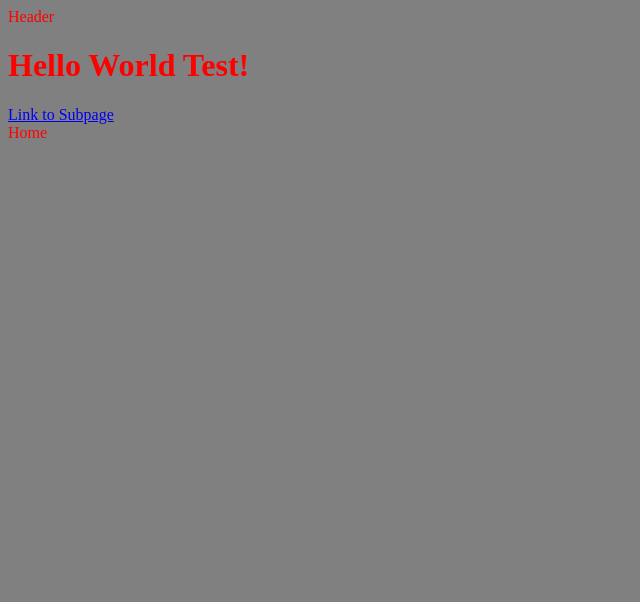
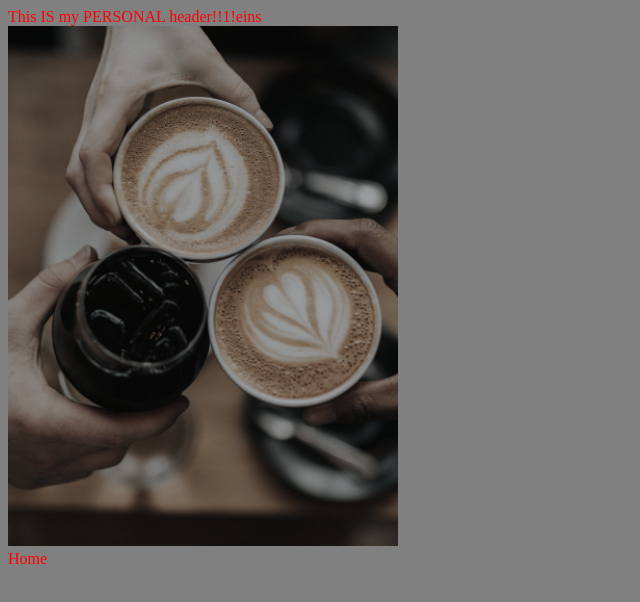
Before and after one commit to jonaphil/FEND_Coffeeroaster, a website built with Vite: page src/index.html in a window 1280 px wide. Shown: the whole page, without its empty margins (0-640 px from the left). Built offline with nearby package versions, Linux system fonts and the light colour scheme; files whose address does not match are found by name; a web font is replaced by a local one.

Commit message:
pictures added

```diff
--- a/src/components/header.hbs
+++ b/src/components/header.hbs
@@ -1 +1 @@
-<header>Header</header>
+<header>This IS my PERSONAL header!!1!eins</header>
--- a/src/css/components/hero.css
+++ b/src/css/components/hero.css
@@ -7,11 +7,24 @@
   position: absolute;
   top: 50%;
   right: 50%;
-  transform: translate(50%,-50%);
+  transform: translate(50%, -50%);
   z-index: 10;
 }
 
 .hero-img {
   filter: grayscale(50%);
   z-index: 5;
+
+  /*Smartphone*/
+  @media (min-width: 576px) {
+    background-image: url("/.img/FEND-Coffee-latte-art-3-376px.png");
+    height: 75vh;
+  }
+
+  /*Desktop*/
+  @media (min-width: 992px) {
+    background-image: url("/.img/FEND-Coffee-latte-art-3-1400px.png");
+
+    height: 65vh;
+  }
 }
--- a/src/index.html
+++ b/src/index.html
@@ -4,16 +4,18 @@
 <head>
   <meta charset="UTF-8" />
   <meta name="viewport" content="width=device-width, initial-scale=1.0" />
-  <title>Coffee Roastery</title>
+  <title>FEND Coffee Roastery</title>
   <link rel="stylesheet" href="/css/main.css" />
   <link href="https://fonts.googleapis.com/css?family=Oregano" rel="stylesheet" />
 </head>
 
 <body>
   {{> header }}
-  <h1>Hello World Test!</h1>
   <main>
-    <a href="/sub-page/">Link to Subpage</a>
+    <img class="main__hero hero-img"
+      srcset="/.img/FEND-Coffee-latte-art-3-376px.png 376w, /.img/FEND-Coffee-latte-art-3-1440px.png 1440w" sizes="(min-width: 300px) 376px,
+     (min-width: 992px) 1440px" src="/src/.img/FEND-Coffee-latte-art-3-1440px.png"
+      alt="Three Drinks in the air, seen from the top">
     <div>Home</div>
   </main>
   <script src="/js/index.js" type="module"></script>
```
Also changed, not shown: src/.img/FEND-Coffee-latte-art-3-1440px.png (added), src/.img/FEND-Coffee-latte-art-3-376px.png (added).
